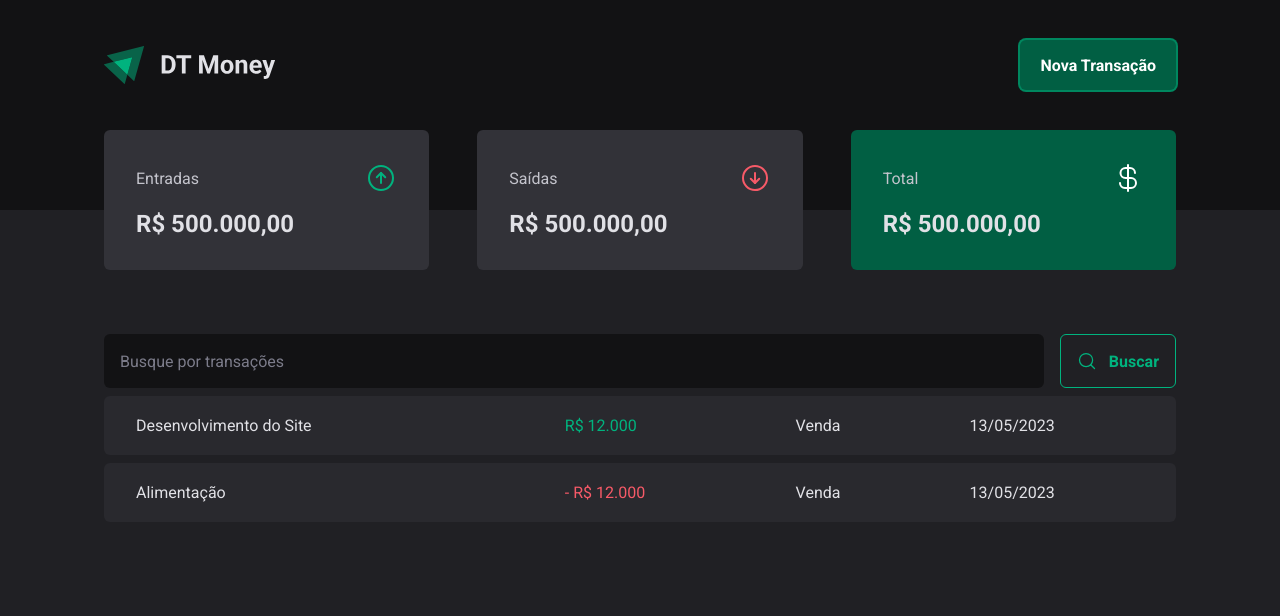
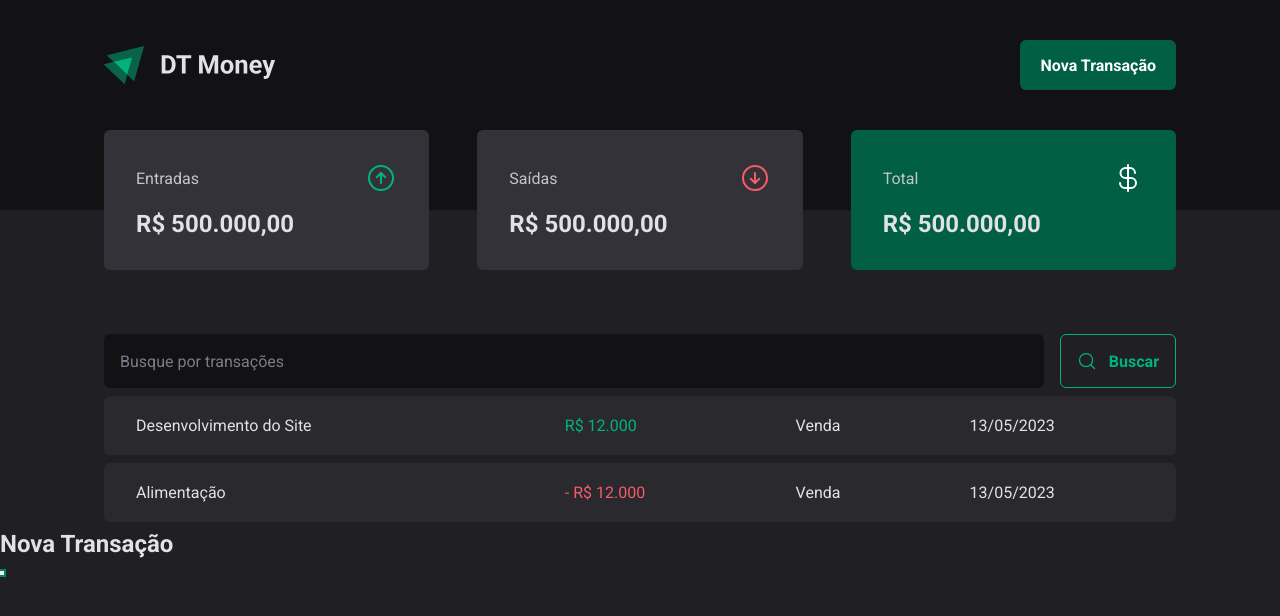
Before and after one commit to jschallenberger/finance-manager, a React (Vite) app: page / in a window 1280 px wide. Both pictures are taken after a click on the button "Nova Transação". Shown: the top 616 px of the page. Built offline with nearby package versions, Linux system fonts and the light colour scheme.

Commit message:
Radix UI Dialog (Modal)

```diff
--- a/package.json
+++ b/package.json
@@ -10,6 +10,7 @@
     "preview": "vite preview"
   },
   "dependencies": {
+    "@radix-ui/react-dialog": "^1.0.4",
     "phosphor-react": "^1.4.1",
     "react": "^18.2.0",
     "react-dom": "^18.2.0",
--- a/src/components/Header/index.tsx
+++ b/src/components/Header/index.tsx
@@ -1,13 +1,30 @@
 import { HeaderContainer, HeaderContent, NewTransactionButton } from "./styles";
 import logoImage from "../../assets/logo.svg"
+import * as Dialog from "@radix-ui/react-dialog";
 
 export function Header(){
   return (
     <HeaderContainer>
       <HeaderContent>
+
         <img src={logoImage} alt="Logo" />
 
-        <NewTransactionButton>Nova Transação</NewTransactionButton>
+        <Dialog.Root>
+          <Dialog.Trigger asChild>
+            <NewTransactionButton>Nova Transação</NewTransactionButton>
+          </Dialog.Trigger>
+
+          <Dialog.Portal>
+            <Dialog.Overlay/>
+
+            <Dialog.Content>
+              <Dialog.Title>Nova Transação</Dialog.Title>
+
+              <Dialog.Close/>
+            </Dialog.Content>
+          </Dialog.Portal>
+        </Dialog.Root>
+
       </HeaderContent>
     </HeaderContainer>
   )
--- a/src/components/Header/styles.ts
+++ b/src/components/Header/styles.ts
@@ -1,5 +1,4 @@
 import { styled } from "styled-components";
-
 
 export const HeaderContainer = styled.header`
   background: ${props=> props.theme["gray-900"]};
```
Also changed, not shown: 2 other files (tests, documents, lock files or other folders).
